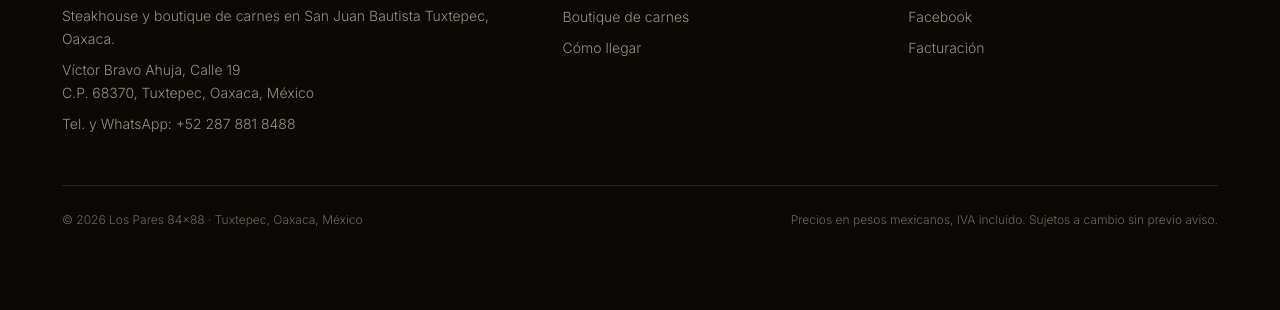
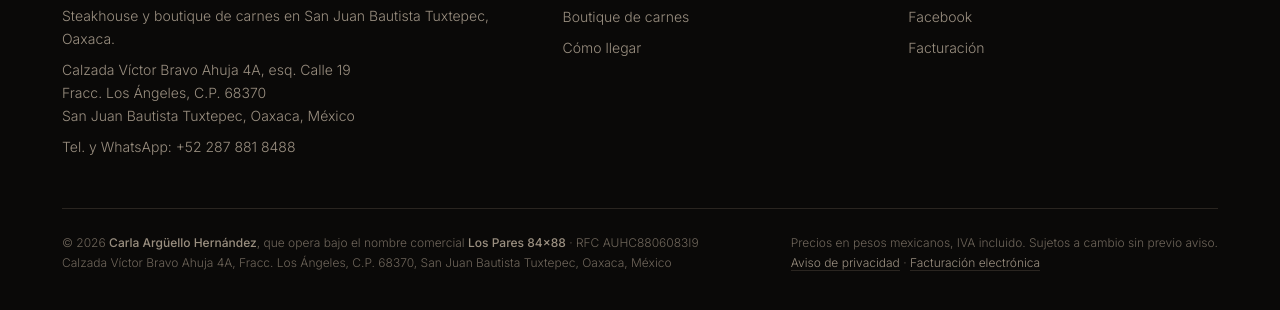
Before and after one commit to Arpaco07/pares, a plain HTML site: page index.html in a window 1280 px wide. Shown: the part 8750-9060 px from the top of the page. Before the commit the page ends 9024 px from the top, so only its background shows below. Drawn offline with nearby package versions, Linux system fonts and the light colour scheme.

Commit message:
Datos fiscales y domicilio oficial en el pie
El nombre legal sale del XML timbrado de las facturas (emisor, regimen 612)
y coincide con el aviso de privacidad que ya estaba publicado en
factura.lospares.com. Se unifica el domicilio con el del SAT en los tres
lugares donde aparecia: schema.org, la seccion Donde estamos y el pie. El
enlace Como llegar ahora usa coordenadas, no texto, para que nunca falle.
Se agregan los enlaces al aviso de privacidad y a facturacion.

Co-Authored-By: Claude Opus 5 <noreply@anthropic.com>
Claude-Session: https://claude.ai/code/session_01267DXcu1bGq4Z9VXnoUD9q

```diff
--- a/index.html
+++ b/index.html
@@ -29,7 +29,7 @@
   "servesCuisine":["Cortes premium","Parrilla","Mariscos","Mexicana"],
   "priceRange":"$$$","telephone":"+52 287 881 8488",
   "hasMenu":"https://menu.lospares.com/","acceptsReservations":true,
-  "address":{"@type":"PostalAddress","streetAddress":"Víctor Bravo Ahuja, Calle 19","addressLocality":"San Juan Bautista Tuxtepec","addressRegion":"Oaxaca","postalCode":"68370","addressCountry":"MX"},
+  "address":{"@type":"PostalAddress","streetAddress":"Calzada Víctor Bravo Ahuja 4A, Fraccionamiento Los Ángeles","addressLocality":"San Juan Bautista Tuxtepec","addressRegion":"Oaxaca","postalCode":"68370","addressCountry":"MX"},
   "geo":{"@type":"GeoCoordinates","latitude":18.09577251,"longitude":-96.13677288},
   "openingHoursSpecification":[{"@type":"OpeningHoursSpecification","dayOfWeek":["Monday","Tuesday","Wednesday","Thursday","Friday","Saturday","Sunday"],"opens":"08:00","closes":"23:00"}],
   "paymentAccepted":"Efectivo, Transferencia, Tarjeta de crédito, Tarjeta de débito, American Express",
@@ -281,8 +281,12 @@
   @media(max-width:900px) and (pointer:coarse){
     .pie a{padding-block:11px; margin:0; min-height:44px; display:flex; align-items:center}
     .dato a{display:inline-flex; align-items:center; min-height:40px}
+    .legal a{display:inline-flex; align-items:center; min-height:40px; padding-inline:2px}
     .barra .marca{min-height:44px; display:inline-flex; align-items:center}
   }
+  .legal b{font-weight:500; color:var(--tenue)}
+  .legal a{color:var(--tenue); text-decoration:none; border-bottom:1px solid var(--borde)}
+  .legal a:hover{color:var(--oro-claro); border-color:var(--oro-hondo)}
   .legal{border-top:1px solid var(--borde); margin-top:42px; padding-top:24px;
     display:flex; flex-wrap:wrap; gap:8px 26px; justify-content:space-between; font-size:12px; color:var(--tenue2)}
 
@@ -598,8 +602,8 @@
     <div class="mapa-caja">
       <iframe title="Mapa de Los Pares 84×88" loading="lazy" referrerpolicy="no-referrer-when-downgrade"
         src="https://maps.google.com/maps?q=18.09577251,-96.13677288&amp;z=16&amp;output=embed"></iframe>
-      <a class="liga" href="https://maps.google.com/maps?q=Los%2BPares%2BV%C3%ADctor%2BBravo%2BAhuja%2BCalle%2B19%2C%2BSan%2BJuan%2BBautista%2BTuxtepec%2C%2B68370%2C%2BOax%2C%2BMX&amp;sll=18.09577251,-96.13677288">
-        <p class="dir">Víctor Bravo Ahuja, Calle 19<br>San Juan Bautista Tuxtepec, Oaxaca · C.P. 68370</p>
+      <a class="liga" href="https://maps.google.com/maps?q=18.09577251,-96.13677288">
+        <p class="dir">Calzada Víctor Bravo Ahuja 4A, esq. Calle 19<br>Fracc. Los Ángeles · San Juan Bautista Tuxtepec, Oaxaca · C.P. 68370</p>
         <span class="ver-mapa">Cómo llegar →</span>
       </a>
     </div>
@@ -618,7 +622,7 @@
       <div>
         <img class="pie-logo" src="./img/logo-palabra.png" alt="Los Pares 84×88">
         <p>Steakhouse y boutique de carnes en San Juan Bautista Tuxtepec, Oaxaca.</p>
-        <p>Víctor Bravo Ahuja, Calle 19<br>C.P. 68370, Tuxtepec, Oaxaca, México</p>
+        <p>Calzada Víctor Bravo Ahuja 4A, esq. Calle 19<br>Fracc. Los Ángeles, C.P. 68370<br>San Juan Bautista Tuxtepec, Oaxaca, México</p>
         <p>Tel. y WhatsApp: +52 287 881 8488</p>
       </div>
       <div><h4>El restaurante</h4>
@@ -633,8 +637,13 @@
         <a href="https://factura.lospares.com/">Facturación</a></div>
     </div>
     <div class="legal">
-      <span>© 2026 Los Pares 84×88 · Tuxtepec, Oaxaca, México</span>
-      <span>Precios en pesos mexicanos, IVA incluido. Sujetos a cambio sin previo aviso.</span>
+      <span>© 2026 <b>Carla Argüello Hernández</b>, que opera bajo el nombre comercial
+        <b>Los Pares 84×88</b> · RFC AUHC8806083I9<br>
+        Calzada Víctor Bravo Ahuja 4A, Fracc. Los Ángeles, C.P. 68370,
+        San Juan Bautista Tuxtepec, Oaxaca, México</span>
+      <span>Precios en pesos mexicanos, IVA incluido. Sujetos a cambio sin previo aviso.<br>
+        <a href="https://factura.lospares.com/privacidad.html">Aviso de privacidad</a> ·
+        <a href="https://factura.lospares.com/">Facturación electrónica</a></span>
     </div>
   </div>
 </footer>
```
